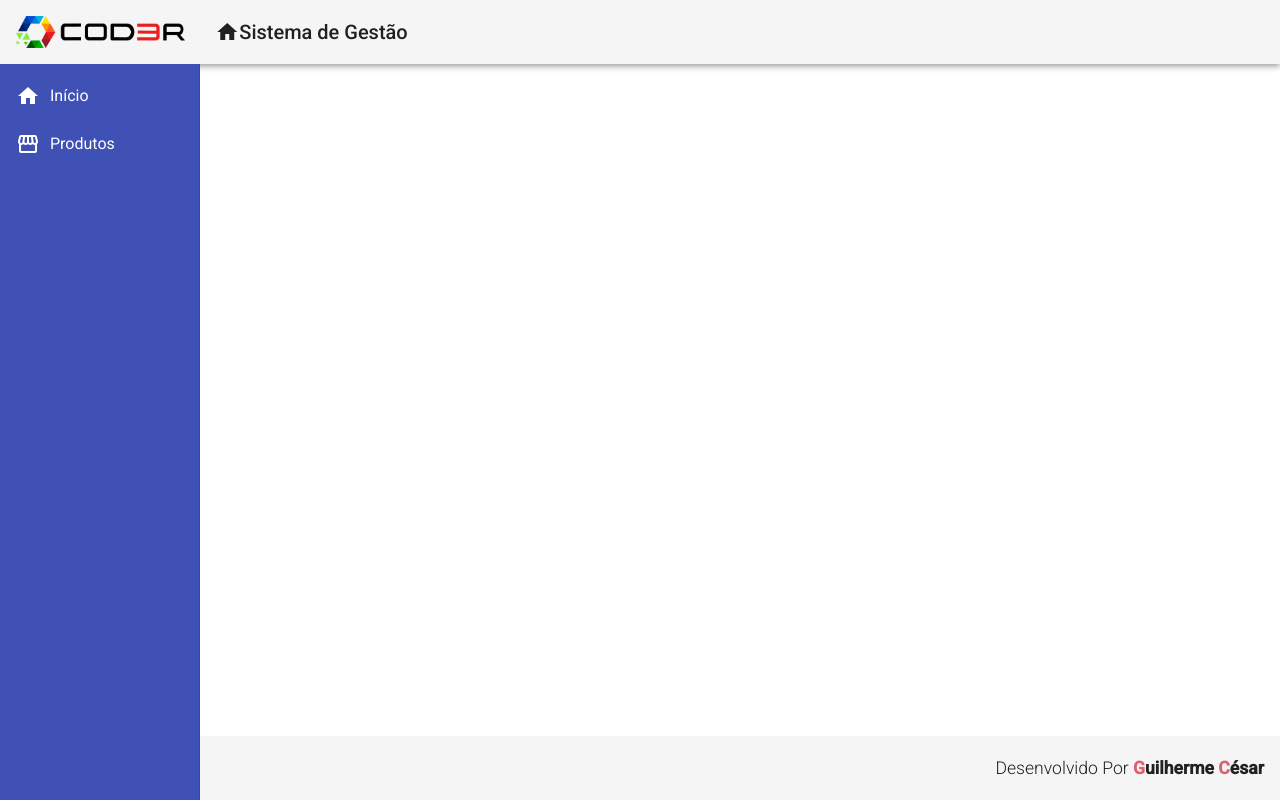
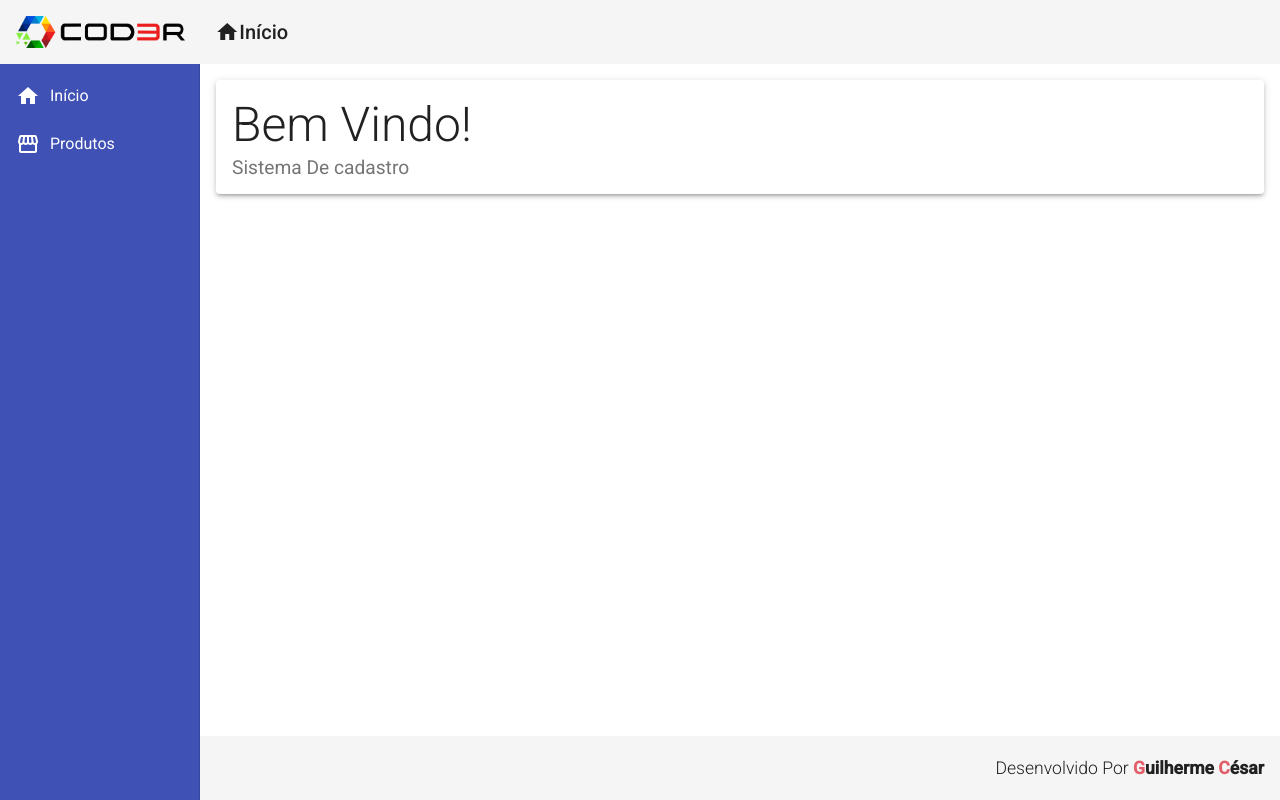
Before and after one commit to GuilhermeCesar029/crud-angular, an Angular app in the folder frontend/: page / in a window 1280 px wide. Built offline with nearby package versions, Linux system fonts and the light colour scheme.

Commit message:
Criando o componente home

```diff
--- a/frontend/src/app/components/template/header/header.component.html
+++ b/frontend/src/app/components/template/header/header.component.html
@@ -9,7 +9,7 @@
             <i class="material-icons">
                 home
             </i>
-            Sistema de Gestão
+            Início
         </a>
     </span>
 </mat-toolbar>
--- a/frontend/src/app/components/template/nav/nav.component.css
+++ b/frontend/src/app/components/template/nav/nav.component.css
@@ -10,3 +10,8 @@
 .sidenav i {
     padding-right: 10px;
 }
+
+.content {
+    padding: 16px;
+    background-color: #FFF;
+}
--- a/frontend/src/app/components/template/nav/nav.component.html
+++ b/frontend/src/app/components/template/nav/nav.component.html
@@ -12,4 +12,7 @@
             </a>
         </mat-nav-list>
     </mat-sidenav>
+    <mat-sidenav-content class="content">
+        <app-home></app-home>
+    </mat-sidenav-content>
 </mat-sidenav-container>
--- /dev/null
+++ b/frontend/src/app/views/home/home.component.css
@@ -0,0 +1,9 @@
+.home .title {
+    font-size: 3rem;
+    font-weight: 300;
+    line-height: 1.2;
+}
+
+.home .subtitle {
+    font-size: 1.2rem;
+}
--- /dev/null
+++ b/frontend/src/app/views/home/home.component.html
@@ -0,0 +1,8 @@
+<mat-card class="home mat-elevation-z3">
+    <mat-card-title class="title">
+        Bem Vindo!
+    </mat-card-title>
+    <mat-card-subtitle class="subtitle">
+        Sistema De cadastro
+    </mat-card-subtitle>
+</mat-card>
--- /dev/null
+++ b/frontend/src/app/views/home/home.component.ts
@@ -0,0 +1,15 @@
+import { Component, OnInit } from '@angular/core';
+
+@Component({
+  selector: 'app-home',
+  templateUrl: './home.component.html',
+  styleUrls: ['./home.component.css']
+})
+export class HomeComponent implements OnInit {
+
+  constructor() { }
+
+  ngOnInit(): void {
+  }
+
+}
```
Also changed, not shown: frontend/src/app/app.module.ts (+8 -4 lines).
